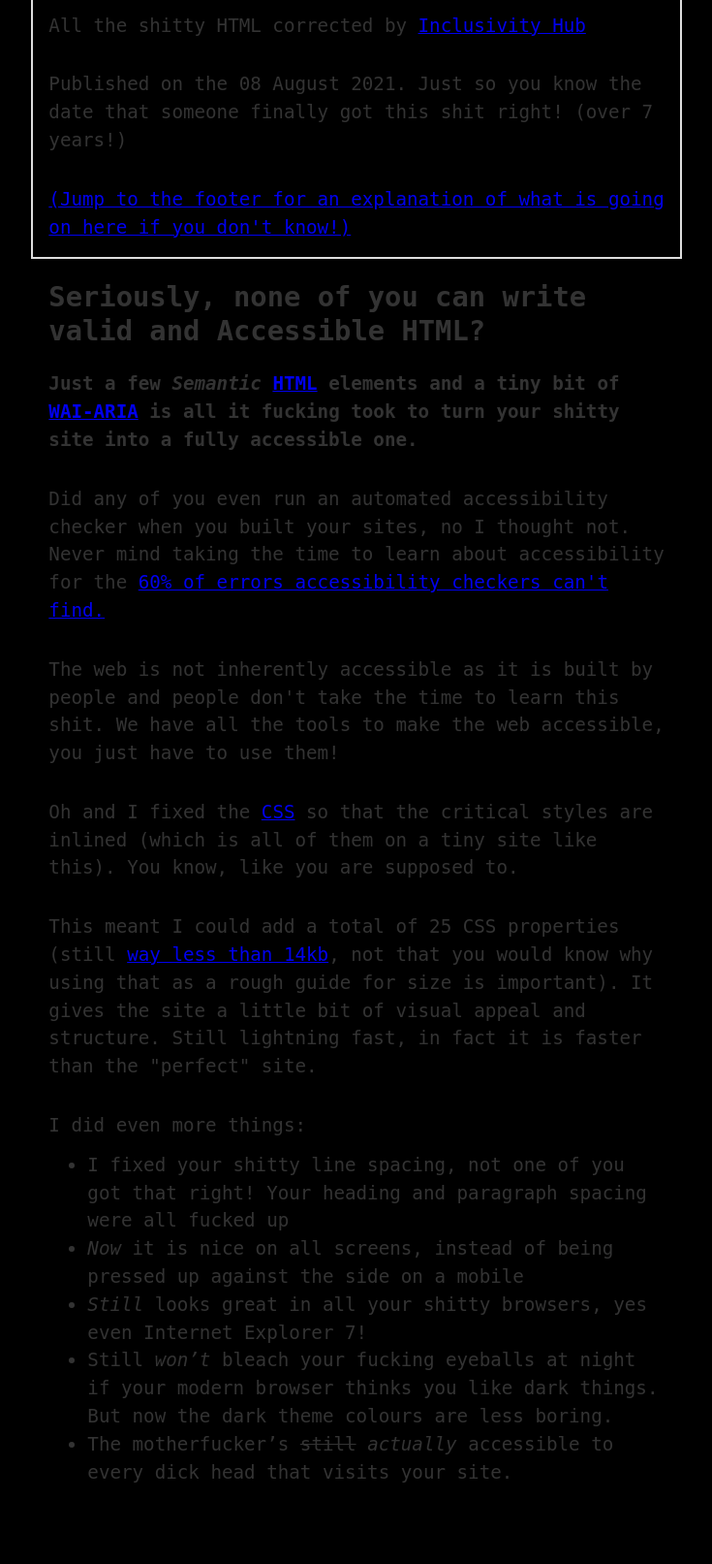
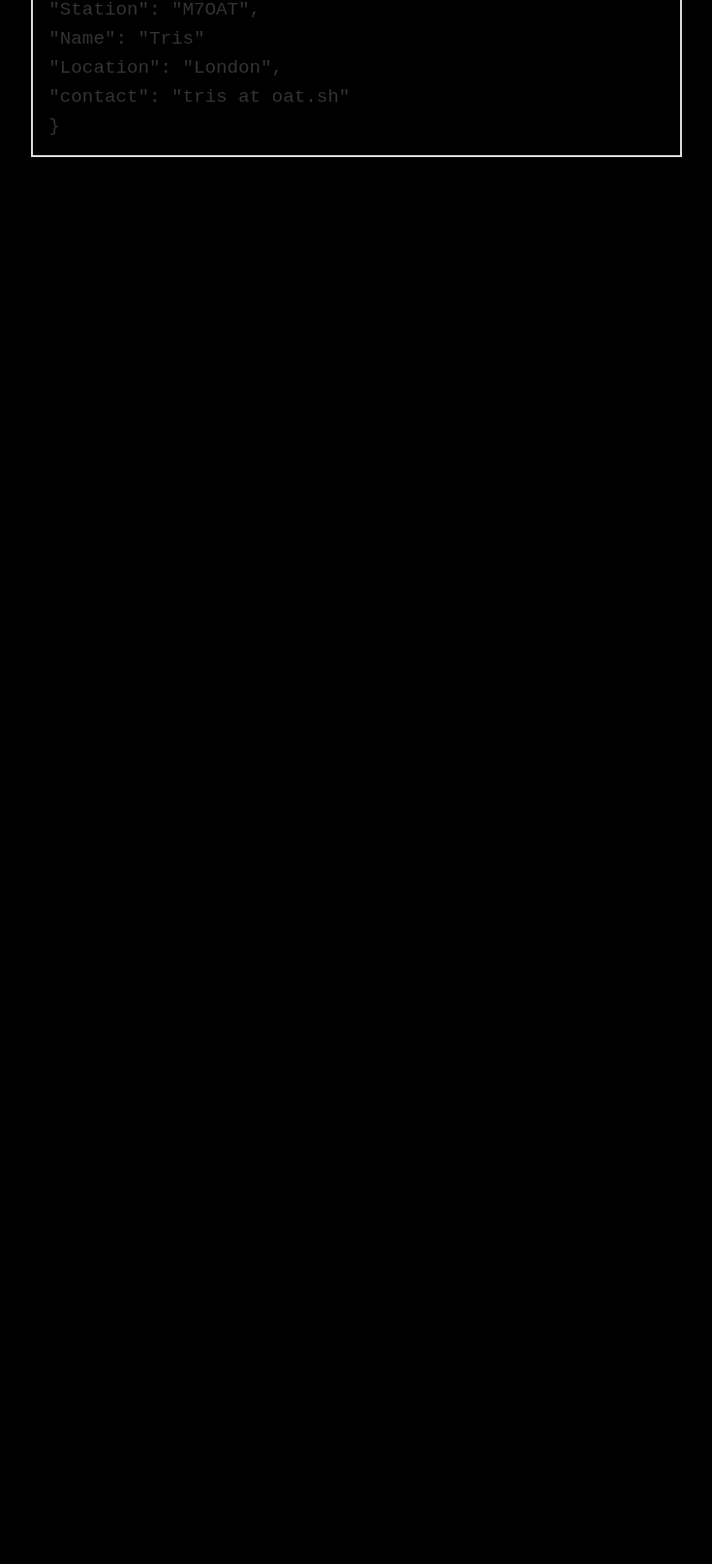
Before and after one commit to 0atman/m7oat, a plain HTML site: page docs/index.html in a window 1280 px wide. Shown: the part 174-1787 px from the top of the page at 97% size, without its empty margins (272-1007 px from the left). After the commit the page ends 800 px from the top, so only its background shows below. Drawn offline with Linux system fonts and the light colour scheme.

Commit message:
jsonified

```diff
--- a/docs/index.html
+++ b/docs/index.html
@@ -65,7 +65,7 @@
             }
 
             @media (prefers-color-scheme: dark){
-                body{color:#000;background:#000}
+                body{color:#ccc;background:#000}
                 a:focus{
                     outline: 0.2rem solid #fed;
                 }
@@ -81,35 +81,15 @@
     <body>
 
         <header>
-            <h1><b>This</b> is the <em>ultimate</em> motherfucking website.</h1>
-            <p>All the shitty HTML corrected by <a href="https://dev.to/inhuofficial">Inclusivity Hub</a></p>
-            <p>Published on the <time datetime="2021-08-08">08 August 2021</time>. Just so you know the date that someone finally got this shit right! (over 7 years!)</p>
-            <p><a href="#explanation">(Jump to the footer for an explanation of what is going on here if you don't know!)</a></p>
+            <h1>M7OAT</h1>
+            <code>{<br/>
+            "Station": "M7OAT",</br/>
+            "Name": "Tris"</br/>
+            "Location": "London",</br/>
+            "contact": "tris at oat.sh"</br/>
+            }</code>
         </header>
         <main>
-            <section aria-labelledby="accessible-semantic-html">
-                <h2 id="accessible-semantic-html">Seriously, none of you can write valid and Accessible HTML?</h2>
-
-                <p><strong>Just a few <em>Semantic</em> <a href="#glossary-html">HTML</a> elements and a tiny bit of <a href="#glossary-aria">WAI-ARIA</a> is all it fucking took to turn your shitty site into a fully accessible one.</strong></p>
-
-                <p>Did any of you even run an automated accessibility checker when you built your sites, no I thought not. Never mind taking the time to learn about accessibility for the <a href="https://accessibility.blog.gov.uk/2017/02/24/what-we-found-when-we-tested-tools-on-the-worlds-least-accessible-webpage/">60% of errors accessibility checkers can't find.</a></p>
-
-                <p>The web is not inherently accessible as it is built by people and people don't take the time to learn this shit. We have all the tools to make the web accessible, you just have to use them!</p>
-
-                <p>Oh and I fixed the <a href="#glossary-css">CSS</a> so that the critical styles are inlined (which is all of them on a tiny site like this). You know, like you are supposed to.</p>
-
-                <p>This meant I could add a total of 25 CSS properties (still <a href="https://www.tunetheweb.com/blog/critical-resources-and-the-first-14kb">way less than 14kb</a>, not that you would know why using that as a rough guide for size is important). It gives the site a little bit of visual appeal and structure. Still lightning fast, in fact it is faster than the "perfect" site.</p>
-
-                <p>I did even more things:</p>
-                <ul>
-                    <li>I fixed your shitty line spacing, not one of you got that right! Your heading and paragraph spacing were all fucked up</li>
-                    <li><em>Now</em> it is nice on all screens, instead of being pressed up against the side on a mobile</li>
-                    <li><em>Still</em> looks great in all your shitty browsers, yes even Internet Explorer 7!</li>
-                    <li>Still <em>won’t</em> bleach your fucking eyeballs at night if your modern browser thinks you like dark things. But now the dark theme colours are less boring.</li>
-                    <li>The motherfucker’s <s>still</s> <em>actually</em> accessible to every dick head that visits your site.</li>
-                </ul>
-
-            </section>
       </main>
   </body>
 </html>
```
